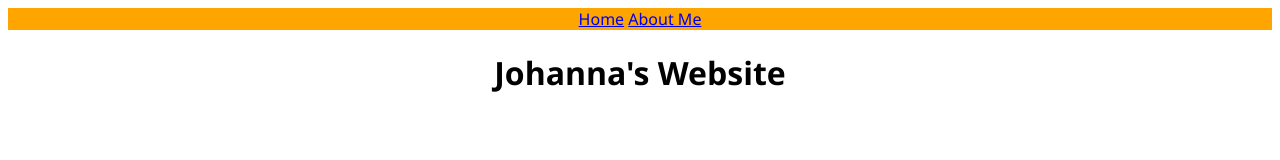
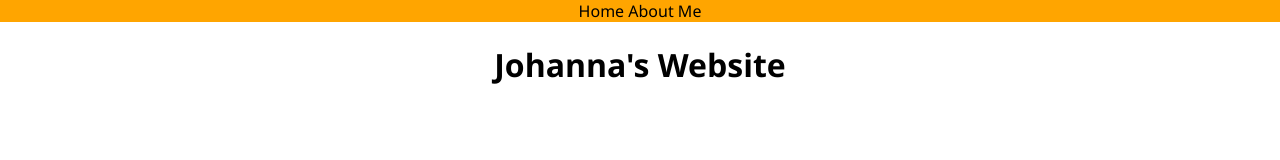
Before and after one commit to 1Bayshore/1Bayshore.github.io, a plain HTML site: page index.html in a window 1280 px wide. Drawn offline with Linux system fonts and the light colour scheme.

Commit message:
Minor margin and header style updates

```diff
--- a/index.html
+++ b/index.html
@@ -5,12 +5,14 @@
         <title>Home - Johanna's Website</title>
         <link rel="stylesheet" href="/style.css">
     </head>
-    <body class="content">
+    <body class="page">
         <div class="topBar">
             <a href="/index.html">Home</a>
             <a href="/about.html">About Me</a>
         </div>
-        <h1 class="title">Johanna's Website</h1>
-        <!--TODO: "Most recent posts"-->
+        <div class="content">
+            <h1 class="title">Johanna's Website</h1>
+            <!--TODO: "Most recent posts"-->
+        </div>
     </body>
 </html>
--- a/style.css
+++ b/style.css
@@ -1,9 +1,19 @@
-.content {
+.page {
     font-family: 'Segoe UI', Tahoma, Geneva, Verdana, sans-serif;
     text-align: center;
+    margin: 0;
 }
 
 .topBar {
     background-color: orange;
     box-shadow: 2px;
 }
+
+.topBar a {
+    text-decoration: none;
+    color: black;
+}
+
+.content {
+    margin: 8px;
+}
```
